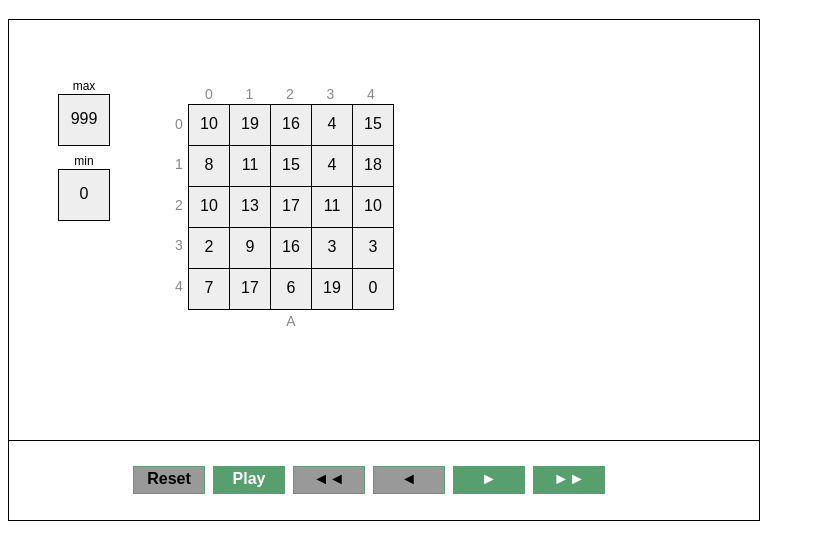
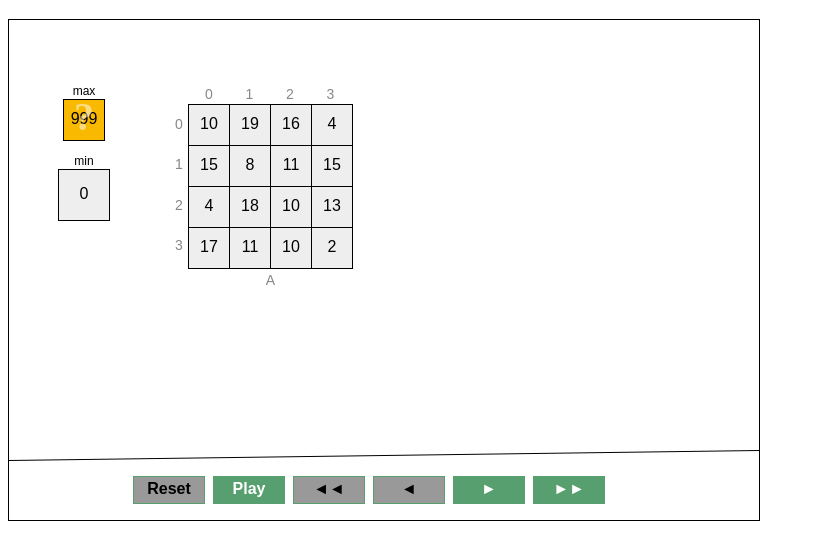
Before and after one commit to veghl/javascript-library-matrixalgorithm, a website: page index.html in a window 1280 px wide. Shown: the part 61-620 px from the top of the page, without its empty margins (0-815 px from the left). Drawn offline with Linux system fonts and the light colour scheme.

Commit message:
minor changes to MatrixElement

```diff
--- a/index.html
+++ b/index.html
@@ -8,12 +8,13 @@
     <script type="module">
         import { matrixvis } from './src/index.js';
 
-
         const canvas = new matrixvis.CanvasRenderer("myCanvas");
         const max = new matrixvis.MatrixElement("max", 999, false, true);
         max.x = 75;
         max.y = 100;
-        max.setSize(50,50)
+        max.setSize(40,40)
+        max.setCompareColor();
+        max.compare = true;
         canvas.add(max, "max");
 
         const min = new matrixvis.MatrixElement("min", 5, false, true);
@@ -23,12 +24,13 @@
         min.randomize(0, 3);
         canvas.add(min, "min");
 
-        const A = new matrixvis.Matrix("A", [[0,0,0,0,0],[],[],[],[]])
+        const A = new matrixvis.Matrix("A", [[0,0,0,0],[],[],[]])
         A.x= 200;
         A.y= 105;
         A.setSize(40,40);
         A.randomize(0,20);
         canvas.add(A, "A");
+        console.log(canvas.get("max"))
         canvas.render();
 
     </script>
--- a/src/CanvasRenderer.js
+++ b/src/CanvasRenderer.js
@@ -12,9 +12,11 @@ export class CanvasRenderer {
 
         this.controller = new matrixvis.Controller(this.ctx);
         this.controller.x =this.canvas.width / 6;
-        this.controller.y = this.ctx.canvas.height - 40;
+        this.controller.y = this.ctx.canvas.height - 30;
 
-        this.canvas.addEventListener("mousemove", this.mouseMoveEvent);
+        this.canvas.addEventListener("mousemove", (event) =>this.mouseMoveEvent);
+
+
         this.render = (evt) => {
             this.ctx.clearRect(0, 0, this.canvas.width, this.canvas.height);
             this.controller.render();
@@ -27,8 +29,9 @@ export class CanvasRenderer {
     }
 
 
-    mouseMoveEvent = (event) => {
+    mouseMoveEvent(event){
 
+        console.log("Mouse moved: ", event);
     }
 
     get = (id) => {
@@ -45,7 +48,6 @@ export class CanvasRenderer {
         matrixData.ctx = this.ctx;
         matrixData.id = id;
         this.matrixItems[id] = matrixData;
-        console.log(this.matrixItems);
     }
 
 
--- a/src/Controller.js
+++ b/src/Controller.js
@@ -6,6 +6,8 @@ export class Controller {
         this.x = 0;
         this.y = 0;
         this.ctx = ctx;
+        this.isPlaying = false;
+        this.isWaiting = false;
 
         //Controller labels
         this.resetLabel = "Reset";
@@ -16,7 +18,7 @@ export class Controller {
         this.nextSingleLabel = "►";
         this.nextLabel = "►►";
 
-        this.reset = new matrixvis.MatrixButton(this.resetLabel, 70,);
+        this.reset = new matrixvis.MatrixButton(this.resetLabel, 70);
         this.startStop = new matrixvis.MatrixButton(this.startLabel, 70);
         this.prevStep = new matrixvis.MatrixButton(this.prevLabel, 70,);
         this.nextStep = new matrixvis.MatrixButton(this.nextLabel, 70);
@@ -26,13 +28,15 @@ export class Controller {
         this.reset.enabled = false;
         this.prevStep.enabled = false;
         this.prevSingleStep.enabled = false;
+
+
     }
 
     render() {
-        // Draw a line above the buttons
+        //line above buttons
         this.ctx.beginPath();
         this.ctx.strokeStyle = "#000";
-        this.ctx.moveTo(0, this.y - 40 + 0.5);
+        this.ctx.moveTo(0, this.y - 30 + 0.5);
         this.ctx.lineTo(this.ctx.canvas.clientWidth, this.y - 40 + 0.5);
         this.ctx.stroke();
 
@@ -53,7 +57,7 @@ export class Controller {
                 button.x = this.x + button.width / 2 + spaceWidth;
                 button.y = this.y;
                 button.render();
-                spaceWidth += button.width + 10; // Add space between buttons
+                spaceWidth += button.width + 10; //space between buttons
             }
         });
     }
--- a/src/MatrixElements.js
+++ b/src/MatrixElements.js
@@ -16,7 +16,12 @@ export class MatrixElement extends MatrixData {
 
         this.changeable = changeable;
         this.showLabel = showLabel;
-        this.minSize = 35;
+        this.changing = false;
+        this.copy = false;
+        this.copyx = 0;
+        this.copyy = 0;
+        this.compare = false;
+        this.minSize = 30;
         this.maxSize = 100;
         this.width = 35; //default width of the element
         this.height = 35; //default height of the element
@@ -50,6 +55,16 @@ export class MatrixElement extends MatrixData {
             this.ctx.textBaseline = "alphabetic";
             this.ctx.fillText(this.name, this.x, this.y - this.height /2 - 5);
         }
+        if (this.compare) {
+            this.ctx.fillStyle = "#FFF"
+            this.ctx.globalAlpha = 0.5;
+            const textSize = (this.width + this.height) /2;
+            this.ctx.font = "bold " + textSize + "px serif";
+            this.ctx.textAlign = "center";
+            this.ctx.textBaseline = "middle";
+            this.ctx.fillText("?", this.x, this.y);
+            this.ctx.globalAlpha = 1;
+        }
     }
 
     // set random value to element
@@ -75,14 +90,28 @@ export class MatrixElement extends MatrixData {
             console.warn(`Height exceeds maximum allowed size of ${this.maxSize}. Setting height to ${this.maxSize}.`);
             height = this.maxSize;
         }
+        if (width < this.minSize) {
+            console.warn(`Width exceeds maximum allowed size of ${this.maxSize}. Setting width to ${this.minSize}.`);
+            width = this.minSize;
+        }
+        if (height < this.minSize) {
+            console.warn(`Height exceeds maximum allowed size of ${this.maxSize}. Setting height to ${this.minSize}.`);
+            height = this.minSize;
+        }
         this.height = height;
         this.width = width;
     }
 
-    updateValue(newValue) {
-        this.value = newValue;
+    isOver(x,y) {
+        if (this.width > 0 && Math.abs(x - this.x) <= this.width && Math.abs(y - this.y) <= this.height) {
+            return true;
+        }
+        return false;
     }
 
+    updateValue(value){
+        this.value = value;
+    }
     // setting colors of MatrixElement
 
     setDefaultColor() {
@@ -94,6 +123,11 @@ export class MatrixElement extends MatrixData {
         this.fillColor = this.greenColor;
         this.strokeColor = '#FFF';
     }
+    // setting color to lightblue when comparing
+    setCompareColor() {
+        this.fillColor = '#F9B900'; // light blue for comparing
+        this.strokeColor = this.blackColor;
+    }
 
     //setting color to grey
     setGrayColor(){
```
